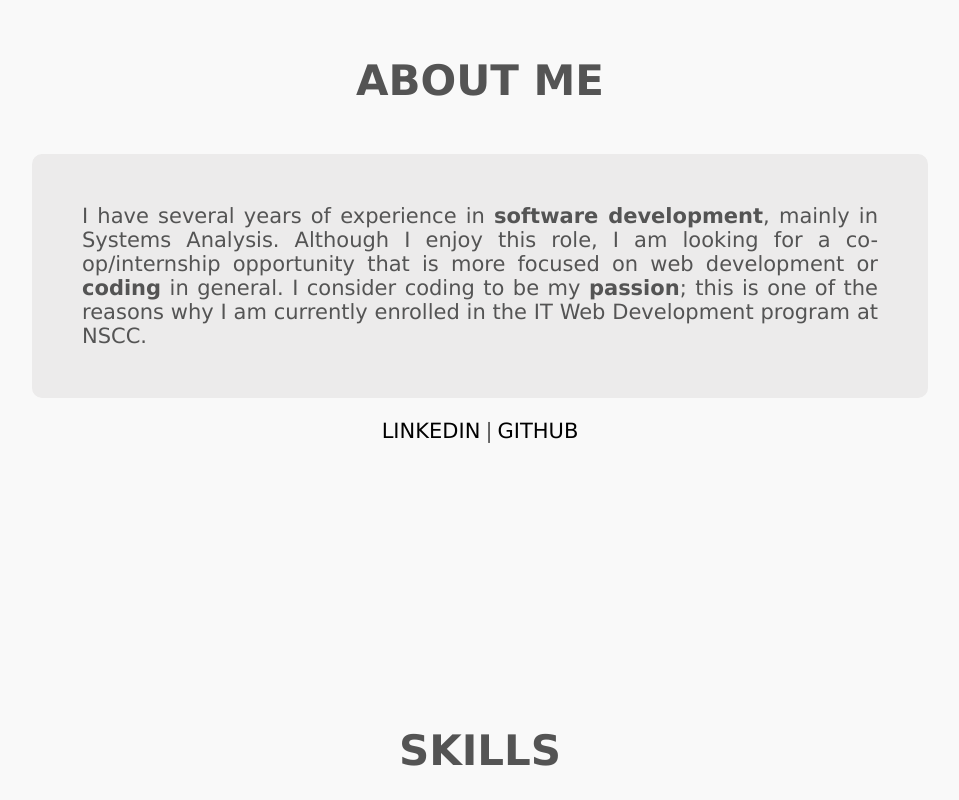
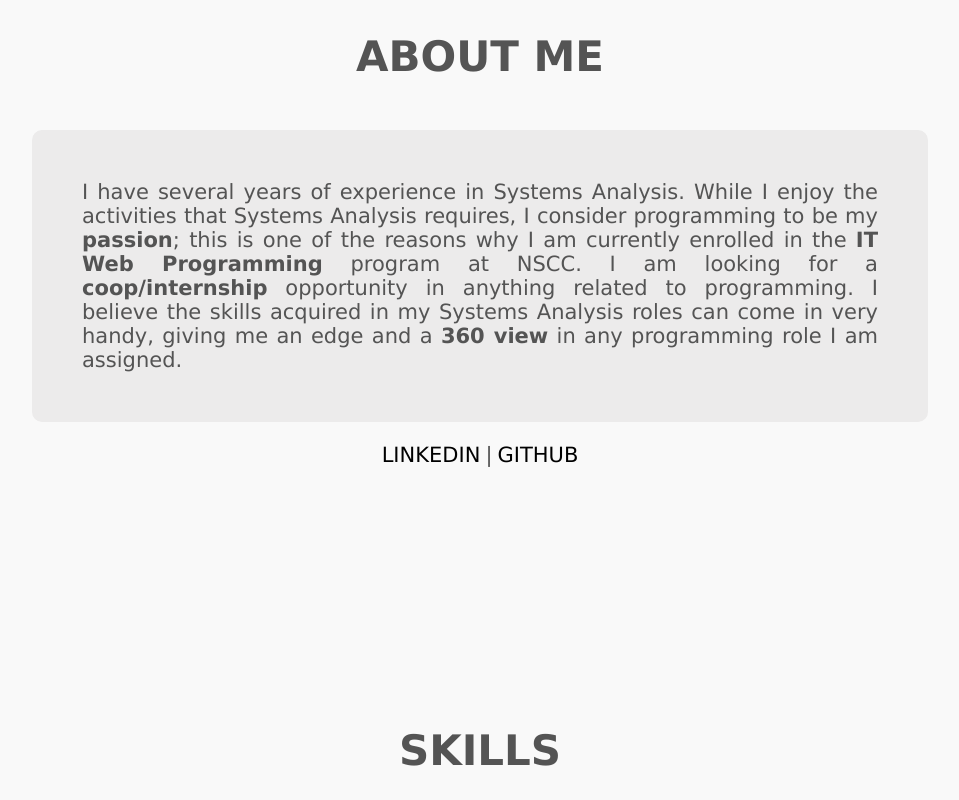
Before and after one commit to juan007/portfolio, a plain HTML site: page index.html in a window 1280 px wide. Shown: the part 960-1760 px from the top of the page, without its empty margins (160-1119 px from the left). Drawn offline with Linux system fonts and the light colour scheme.

Commit message:
about text

```diff
--- a/index.html
+++ b/index.html
@@ -60,11 +60,11 @@
             <div class="aboutme" id="about">
                 <h1 class="aboutme__header">ABOUT ME</h1>
                 <p class="aboutme__paragraph">
-                    I have several years of experience in <strong>software development</strong>, mainly in Systems Analysis.
-                    Although I enjoy this role, I am looking for a co-op/internship opportunity that is more focused on web
-                    development or <strong>coding</strong> in general.
-                    I consider coding to be my <strong>passion</strong>; this is one of the reasons why I am currently enrolled in the
-                    IT Web Development program at NSCC.
+                    I have several years of experience in Systems Analysis. While I enjoy the activities that Systems Analysis requires,
+                    I consider programming to be my <strong>passion</strong>; this is one of the reasons why I am currently enrolled in the <strong>IT Web Programming</strong>
+                    program at NSCC. I am looking for a <strong>coop/internship</strong> opportunity in anything related to programming.
+                    I believe the skills acquired in my Systems Analysis roles can come in very handy, giving me an edge and a <strong>360 view</strong> in
+                    any programming role I am assigned.
                 </p>
                 <div class="aboutme__download">
 					<a href="https://www.linkedin.com/in/juanroldan2021/" target="_blank">LINKEDIN</a>|<a href="https://github.com/juan007" target="_blank">GITHUB</a>
```
